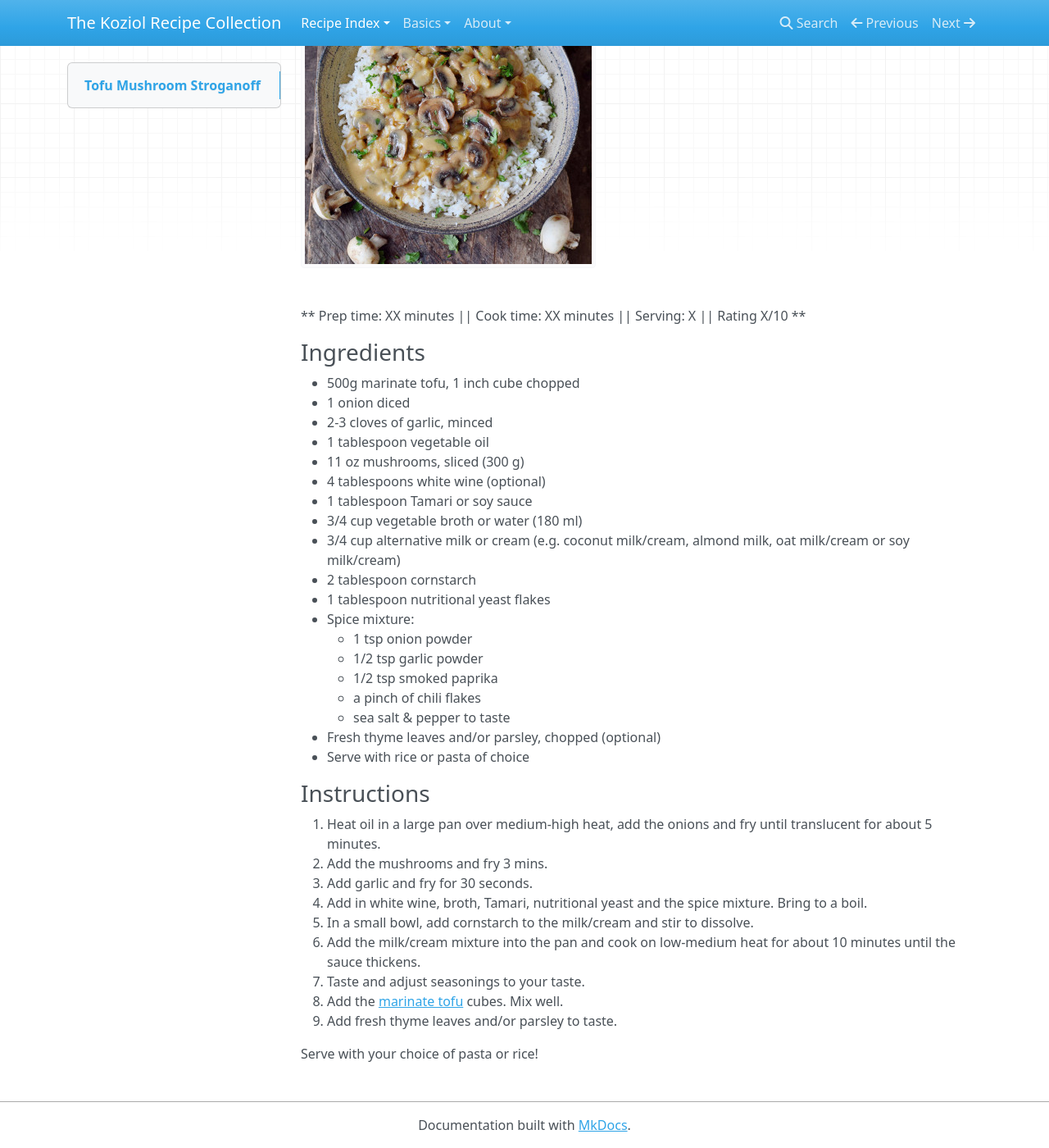
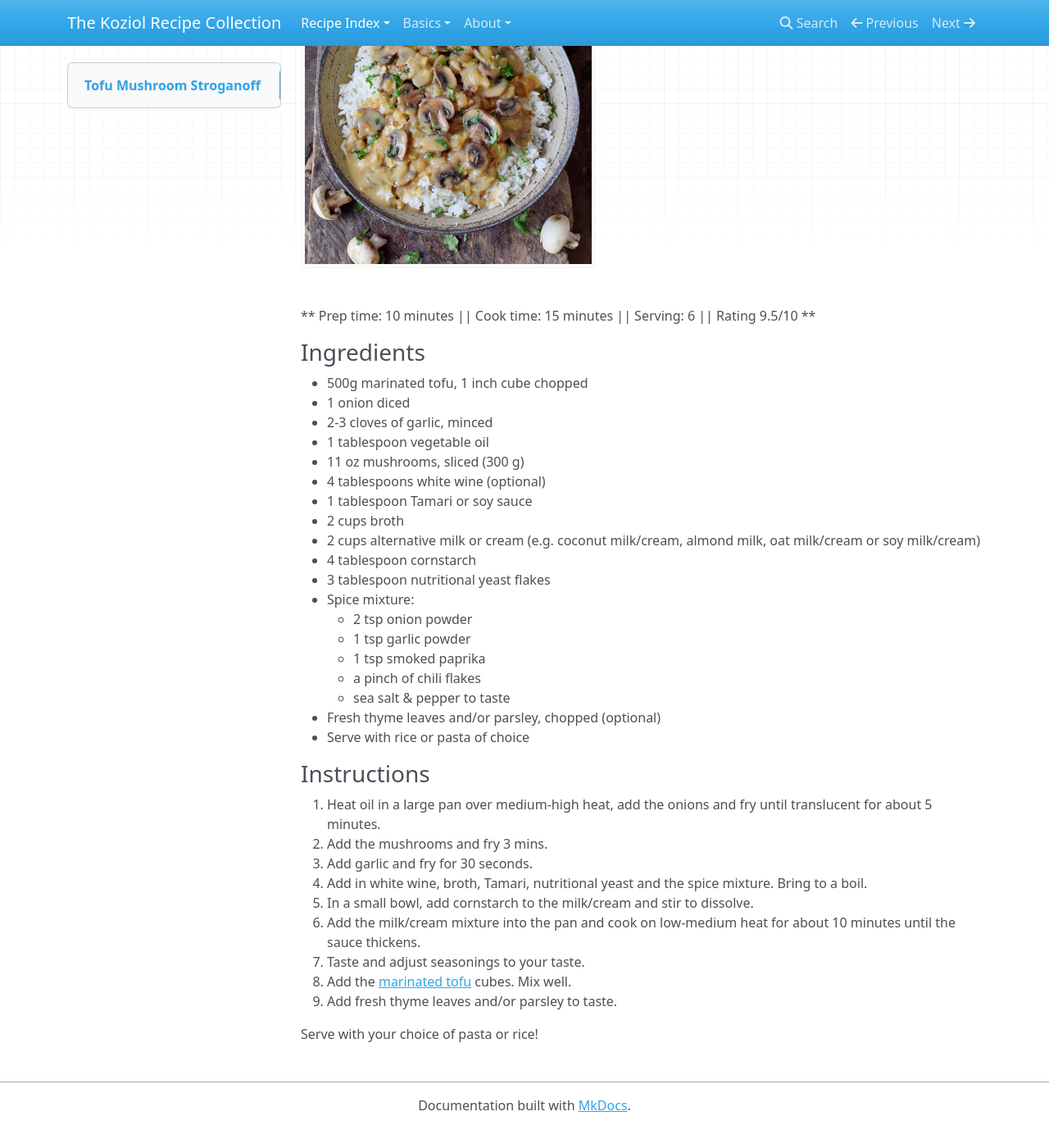
Before and after one commit to carolekoziol/recipes, an MkDocs documentation site: the page built from docs/main_course/tofu_mushroom_stroganoff.md, in a window 1280 px wide and 1400 px high, scrolled down 292 px. Shown: the whole window at 82% size. Built offline with MkDocs 1.6.1, drawn with Linux system fonts in a browser that asks for light colours; nearby versions of some CDN libraries; after the commit the page ends 1668 px from its top, so only the background shows below that.

Commit message:
tofu mushroom stroganoff

```diff
--- a/docs/main_course/tofu_mushroom_stroganoff.md
+++ b/docs/main_course/tofu_mushroom_stroganoff.md
@@ -4,25 +4,25 @@
 
 ![Picture](../img/mushroom_stroganoff.jpg)
 
-** Prep time: XX minutes || Cook time: XX minutes || Serving: X || Rating X/10 **
+** Prep time: 10 minutes || Cook time: 15 minutes || Serving: 6 || Rating 9.5/10 **
 
 ### Ingredients
 
-- 500g marinate tofu, 1 inch cube chopped
+- 500g marinated tofu, 1 inch cube chopped
 - 1 onion diced
 - 2-3 cloves of garlic, minced
 - 1 tablespoon vegetable oil
 - 11 oz mushrooms, sliced (300 g)
 - 4 tablespoons white wine (optional)
 - 1 tablespoon Tamari or soy sauce
-- 3/4 cup vegetable broth or water (180 ml)
-- 3/4 cup alternative milk or cream (e.g. coconut milk/cream, almond milk, oat milk/cream or soy milk/cream)
-- 2 tablespoon cornstarch
-- 1 tablespoon nutritional yeast flakes
+- 2 cups broth
+- 2 cups alternative milk or cream (e.g. coconut milk/cream, almond milk, oat milk/cream or soy milk/cream)
+- 4 tablespoon cornstarch
+- 3 tablespoon nutritional yeast flakes
 - Spice mixture:
-    - 1 tsp onion powder
-    - 1/2 tsp garlic powder
-    - 1/2 tsp smoked paprika
+    - 2 tsp onion powder
+    - 1 tsp garlic powder
+    - 1 tsp smoked paprika
     - a pinch of chili flakes
     - sea salt & pepper to taste
 - Fresh thyme leaves and/or parsley, chopped (optional)
@@ -37,7 +37,7 @@
 4. In a small bowl, add cornstarch to the milk/cream and stir to dissolve.
 5. Add the milk/cream mixture into the pan and cook on low-medium heat for about 10 minutes until the sauce thickens.
 6. Taste and adjust seasonings to your taste.
-7. Add the [marinate tofu](../basics/marinating_tofu.md) cubes.  Mix well.
+7. Add the [marinated tofu](../basics/marinating_tofu.md) cubes.  Mix well.
 8. Add fresh thyme leaves and/or parsley to taste.
 
 Serve with your choice of pasta or rice!
```
